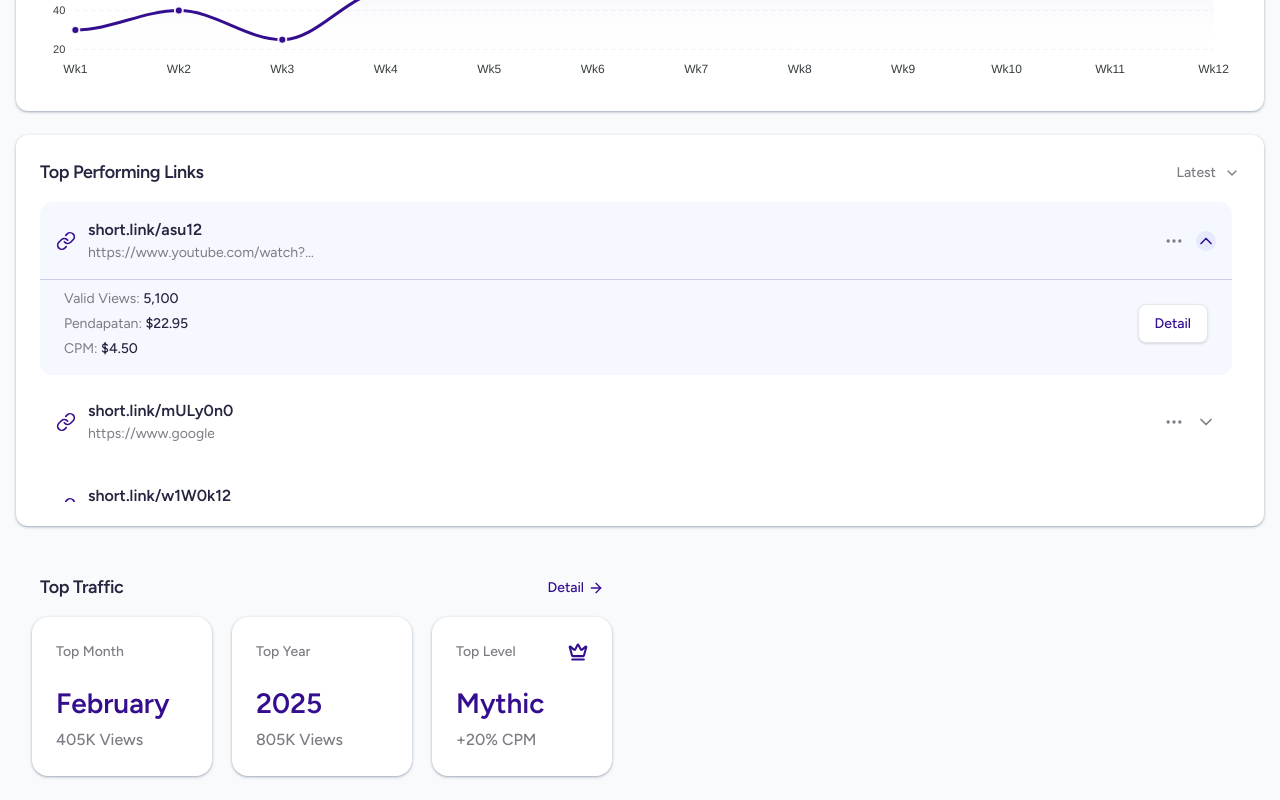
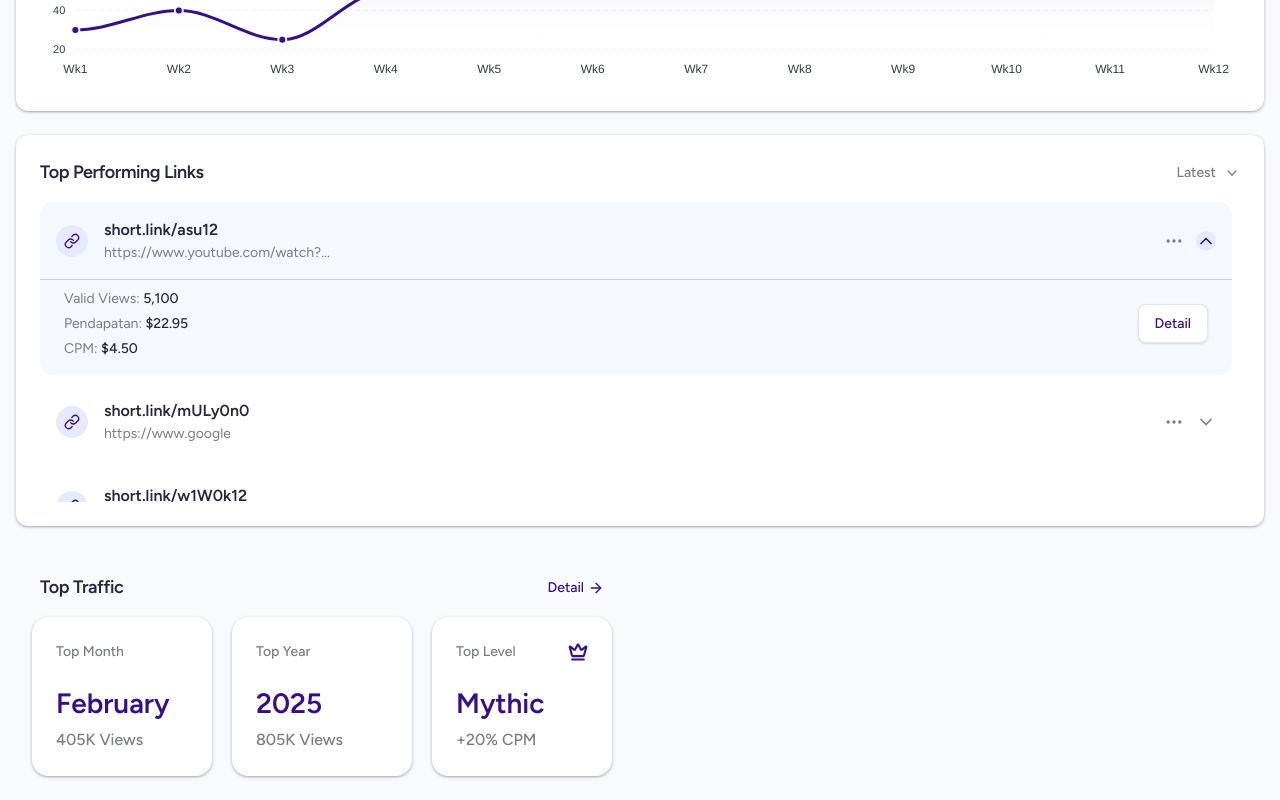
Before and after one commit to GioGiorno768/fe-shortlinkmu, a Next.js app: page /en/dashboard in a window 1280 px wide. Shown: the part 938-1738 px from the top of the page. Built offline with nearby package versions, Linux system fonts and the light colour scheme.

Commit message:
styling top performing links

```diff
--- a/messages/id.json
+++ b/messages/id.json
@@ -47,8 +47,8 @@
     "latest": "Terbaru",
     "topEarning": "Pendapatan Tertinggi",
     "allTime": "Semua Waktu",
-    "topMonth": "Bulan Ini",
-    "topYear": "Tahun Ini",
+    "topMonth": "Bulan Teratas",
+    "topYear": "Tahun Teratas",
     "topClicks": "Klik Tertinggi",
     "users": "Pengguna",
     "yourReferral": "Referral Anda",
--- a/src/components/dashboard/TopPerformingLinksCard.tsx
+++ b/src/components/dashboard/TopPerformingLinksCard.tsx
@@ -360,8 +360,10 @@ export default function TopPerformingLinksCard() {
                     className="flex items-center justify-between p-4 cursor-pointer"
                     onClick={() => handleAccordionToggle(link.id)}
                   >
-                    <div className="flex items-center gap-3 overflow-hidden">
-                      <LinkIcon className="w-5 h-5 text-bluelight flex-shrink-0" />
+                    <div className="flex items-center gap-4 overflow-hidden">
+                      <div className="w-8 h-8 flex items-center justify-center rounded-full bg-blue-dashboard">
+                        <LinkIcon className="w-4 h-4 text-bluelight flex-shrink-0" />
+                      </div>
                       <div className="flex-1 overflow-hidden">
                         <p className="text-[1.6em] font-semibold text-shortblack truncate">
                           {link.shortUrl}
@@ -380,7 +382,11 @@ export default function TopPerformingLinksCard() {
                             e.stopPropagation(); // Biar accordion gak ikutan nutup
                             handleActionMenuToggle(link.id);
                           }}
-                          className={`p-1 rounded-full hover:text-bluelight text-grays ${openActionMenuId === link.id ? "text-bluelight bg-blue-dashboard" : ""}`}
+                          className={`p-1 rounded-full hover:text-bluelight text-grays ${
+                            openActionMenuId === link.id
+                              ? "text-bluelight bg-blue-dashboard"
+                              : ""
+                          }`}
                         >
                           <MoreHorizontal className="w-5 h-5 " />
                         </button>
```
